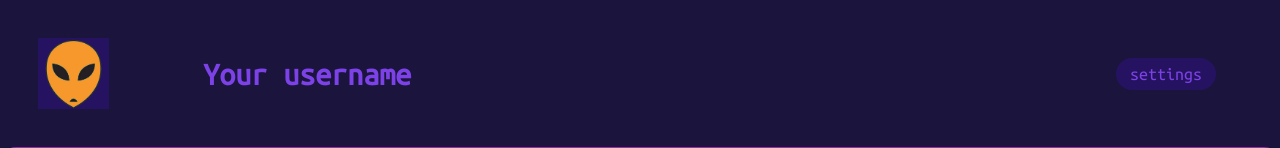
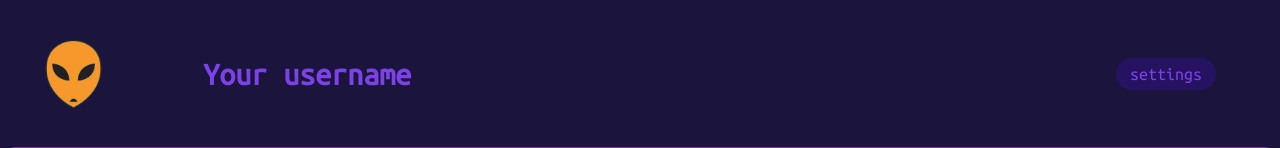
Before and after one commit to LaryStef/CryptoDeal, a Flask app: page /profile in a window 1280 px wide; the page is wider, and only the part inside the window is pictured. Shown: the part 91-239 px from the top of that part. Run offline with Flask 3, Linux system fonts and the light colour scheme; parts of the project's set-up code (start-up, migrations or seed data) failed here and were passed over.

Commit message:
fix: avatar path

```diff
--- a/application/templates/profile.html
+++ b/application/templates/profile.html
@@ -8,7 +8,7 @@
 <div id="main-wrap">
     <div class="first-line" id="first-line">
         <div class="user-info-wrapper">
-            <img src="/static/jpg/Alien1.jpg" alt="your avatar" class="main-avatar" id="main-avatar" decoding="async">
+            <img src="/static/png/Alien1.png" alt="your avatar" class="main-avatar" id="main-avatar" decoding="async">
             <h2 class="main-name" id="username">Your username</h2>
         </div>
         <button class="settings-btn" id="set-btn">settings</button>
```
